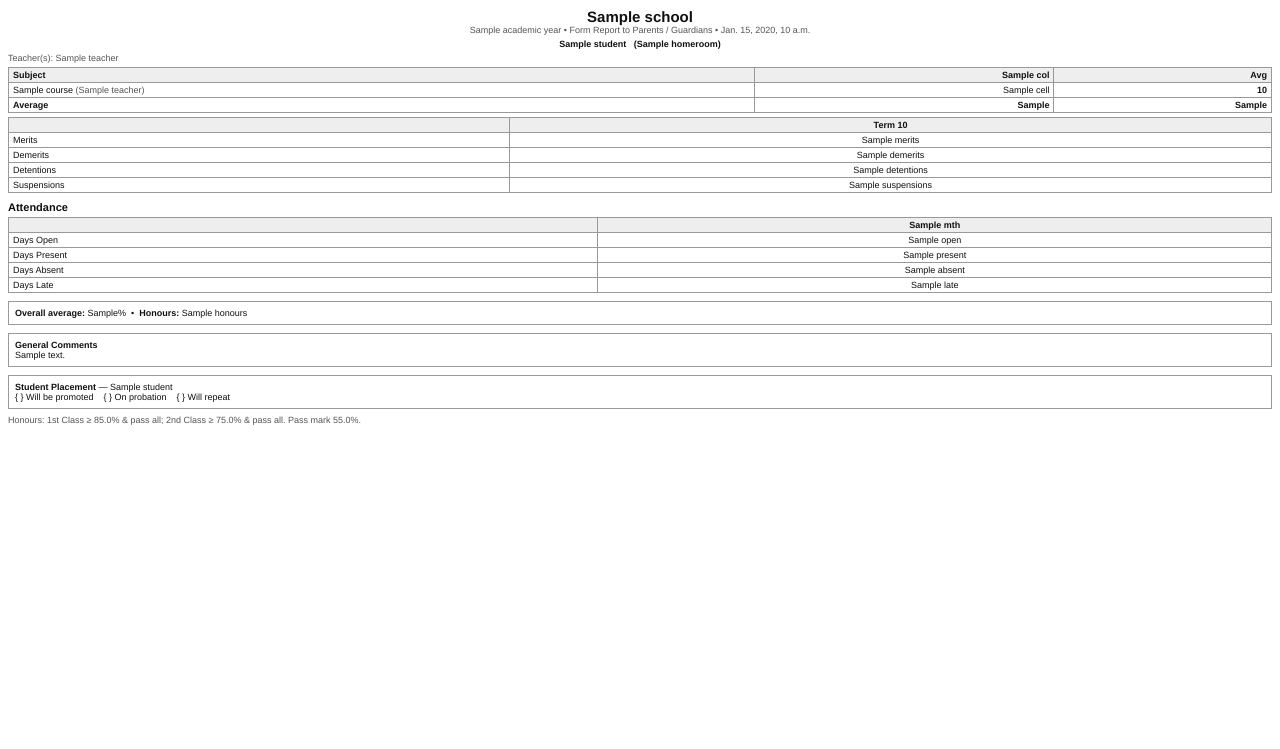
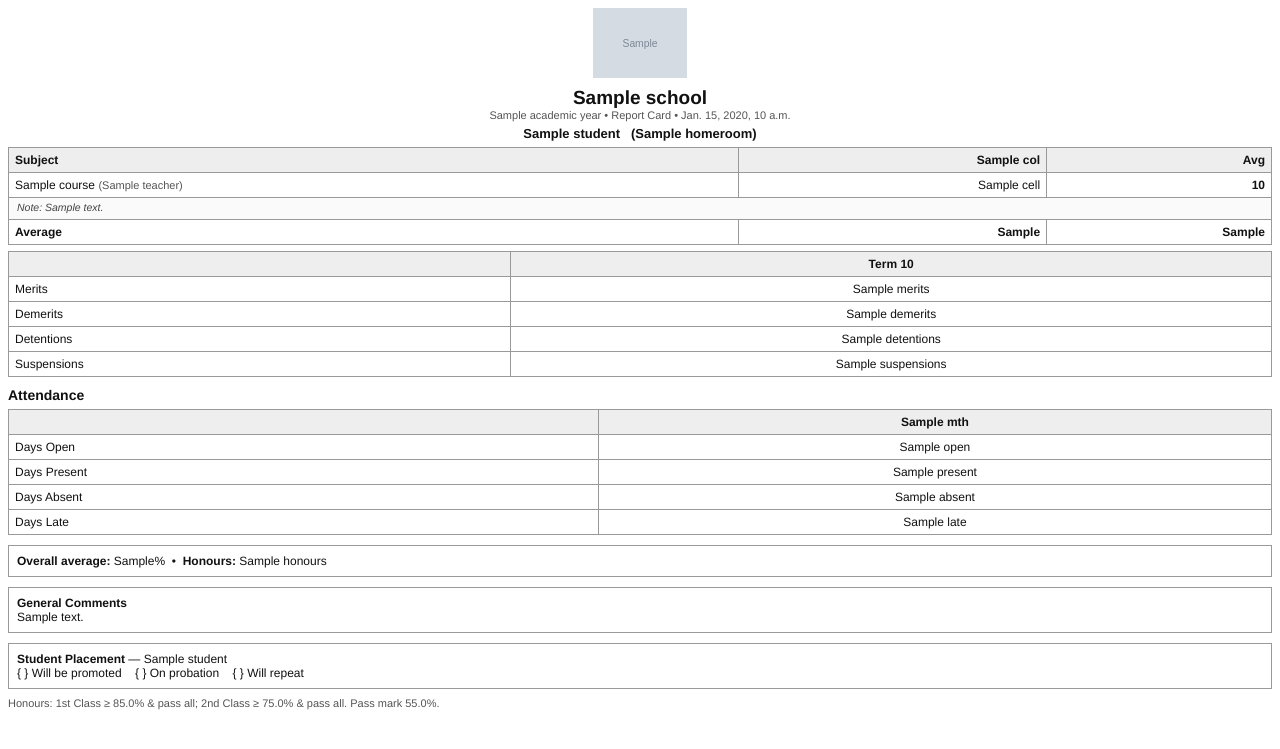
Before and after one commit to MajorWalt/school-management-system, a Django app: template templates/grades/report_card_pdf.html in a window 1280 px wide. Shown: the top 749 px of the page. Run offline with Django 5.2, Linux system fonts and the light colour scheme; the template is opened without the code that fills it: most values are stand-ins (such as "Sample title", 1, 10 or a date in 2020); grey boxes marked "Sample" are stand-in pictures; parts of the project's set-up code (start-up, migrations or seed data) failed here and were passed over.

Commit message:
Add PDF generation for report cards and update templates for display

```diff
--- a/templates/grades/report_card_list.html
+++ b/templates/grades/report_card_list.html
@@ -65,6 +65,10 @@
 					{% endif %}
 				</td>
 				<td class="px-4 py-3 flex gap-2">
+					{% if rc.pdf_file %}
+					<a href="{{ rc.pdf_file.url }}" target="_blank"
+					   class="text-indigo-600 hover:underline text-xs">PDF</a>
+					{% endif %}
 					<a href="{% url 'grades:report_card_detail' rc.pk %}"
 					   class="text-blue-600 hover:underline text-xs">View</a>
 					{% if rc.status == "draft" %}
--- a/templates/grades/report_card_pdf.html
+++ b/templates/grades/report_card_pdf.html
@@ -4,20 +4,22 @@
 <meta charset="utf-8" />
 <style>
 	@page { size: letter portrait; margin: 1.2cm; }
-	body { font-family: Helvetica, Arial, sans-serif; font-size: 9px; color: #111; }
+	body { font-family: Helvetica, Arial, sans-serif; font-size: 12px; color: #111; }
 	.card { page-break-after: always; }
 	.center { text-align: center; }
 	.right { text-align: right; }
-	.school { font-size: 15px; font-weight: bold; }
-	.muted { color: #555; }
-	h2 { font-size: 11px; margin: 8px 0 3px 0; }
-	table { width: 100%; border-collapse: collapse; margin-top: 4px; }
-	th, td { border: 1px solid #999; padding: 2px 4px; }
-	th { background: #eee; text-align: center; }
-	td.subj { text-align: left; }
-	td.num, th.num { text-align: right; }
+	.logo { max-height: 70px; margin-bottom: 6px; }
+	.school { font-size: 19px; font-weight: bold; }
+	.muted { color: #555; font-size: 11px; }
+	h2 { font-size: 14px; margin: 10px 0 4px 0; }
+	table { width: 100%; border-collapse: collapse; margin-top: 6px; }
+	th, td { border: 1px solid #999; padding: 5px 6px; font-size: 12px; }
+	th { background: #eee; text-align: center; white-space: nowrap; }
+	td.subj, th.subj { text-align: left; white-space: normal; }
+	td.num, th.num { text-align: right; white-space: nowrap; }
 	.summary th, .summary td { text-align: center; }
-	.box { border: 1px solid #999; padding: 6px; margin-top: 8px; }
+	.note-row td { text-align: left; font-size: 10.5px; color: #444; font-style: italic; background: #fafafa; border-top: none; padding: 3px 8px 6px 8px; white-space: normal; }
+	.box { border: 1px solid #999; padding: 8px; margin-top: 10px; font-size: 12px; }
 </style>
 </head>
 <body>
@@ -25,23 +27,17 @@
 <div class="card">
 
 	<div class="center">
+		{% if school_logo %}<img src="{{ school_logo.url }}" class="logo" />{% endif %}
 		<div class="school">{{ school.name }}</div>
-		<div class="muted">{{ academic_year.name }} &bull; Form Report to Parents / Guardians &bull; {{ today }}</div>
-		<div style="margin-top:4px;font-weight:bold;">{{ card.student.get_full_name }} &nbsp; ({{ card.student.homeroom }})</div>
+		<div class="muted">{{ academic_year.name }} &bull; Report Card &bull; {{ today }}</div>
+		<div style="margin-top:5px;font-weight:bold;font-size:13px;">{{ card.student.get_full_name }} &nbsp; ({{ card.student.homeroom }})</div>
 	</div>
-
-	{% if card.teachers %}
-	<div class="muted" style="margin-top:4px;">
-		Teacher(s):
-		{% for t in card.teachers %}{{ t.get_full_name }}{% if not forloop.last %}, {% endif %}{% endfor %}
-	</div>
-	{% endif %}
 
 	<!-- Grades -->
 	<table>
 		<thead>
 			<tr>
-				<th class="subj" style="text-align:left;">Subject</th>
+				<th class="subj">Subject</th>
 				{% for col in card.columns %}<th class="num">{{ col.label }}</th>{% endfor %}
 				<th class="num">Avg</th>
 			</tr>
@@ -55,6 +51,11 @@
 				{% for cell in row.cells_display %}<td class="num">{{ cell }}</td>{% endfor %}
 				<td class="num"><b>{{ row.avg_display }}</b></td>
 			</tr>
+			{% if row.teacher_note %}
+			<tr class="note-row">
+				<td colspan="{{ card.columns|length|add:2 }}">Note: {{ row.teacher_note }}</td>
+			</tr>
+			{% endif %}
 			{% endfor %}
 			<tr>
 				<td class="subj"><b>Average</b></td>
@@ -111,7 +112,7 @@
 		{ } Will be promoted &nbsp;&nbsp; { } On probation &nbsp;&nbsp; { } Will repeat
 	</div>
 
-	<div class="muted" style="margin-top:6px;">
+	<div class="muted" style="margin-top:8px;">
 		Honours: 1st Class &ge; 85.0% &amp; pass all; 2nd Class &ge; 75.0% &amp; pass all. Pass mark 55.0%.
 	</div>
 
```
Also changed, not shown: grades/report_views.py (+54 -11 lines), grades/views.py (+41 -10 lines), db.sqlite3, media/schools/logos/logo.png (added).
